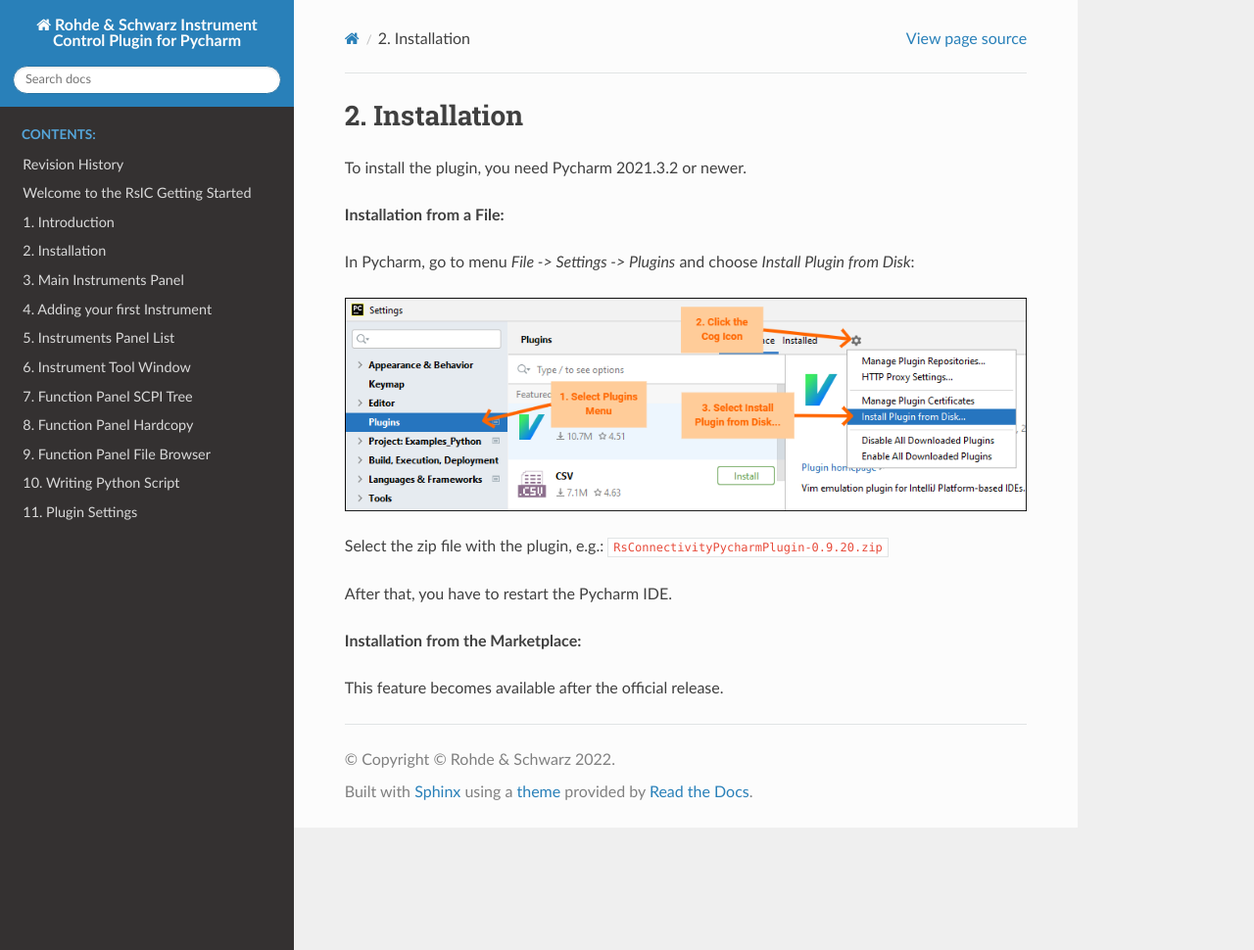
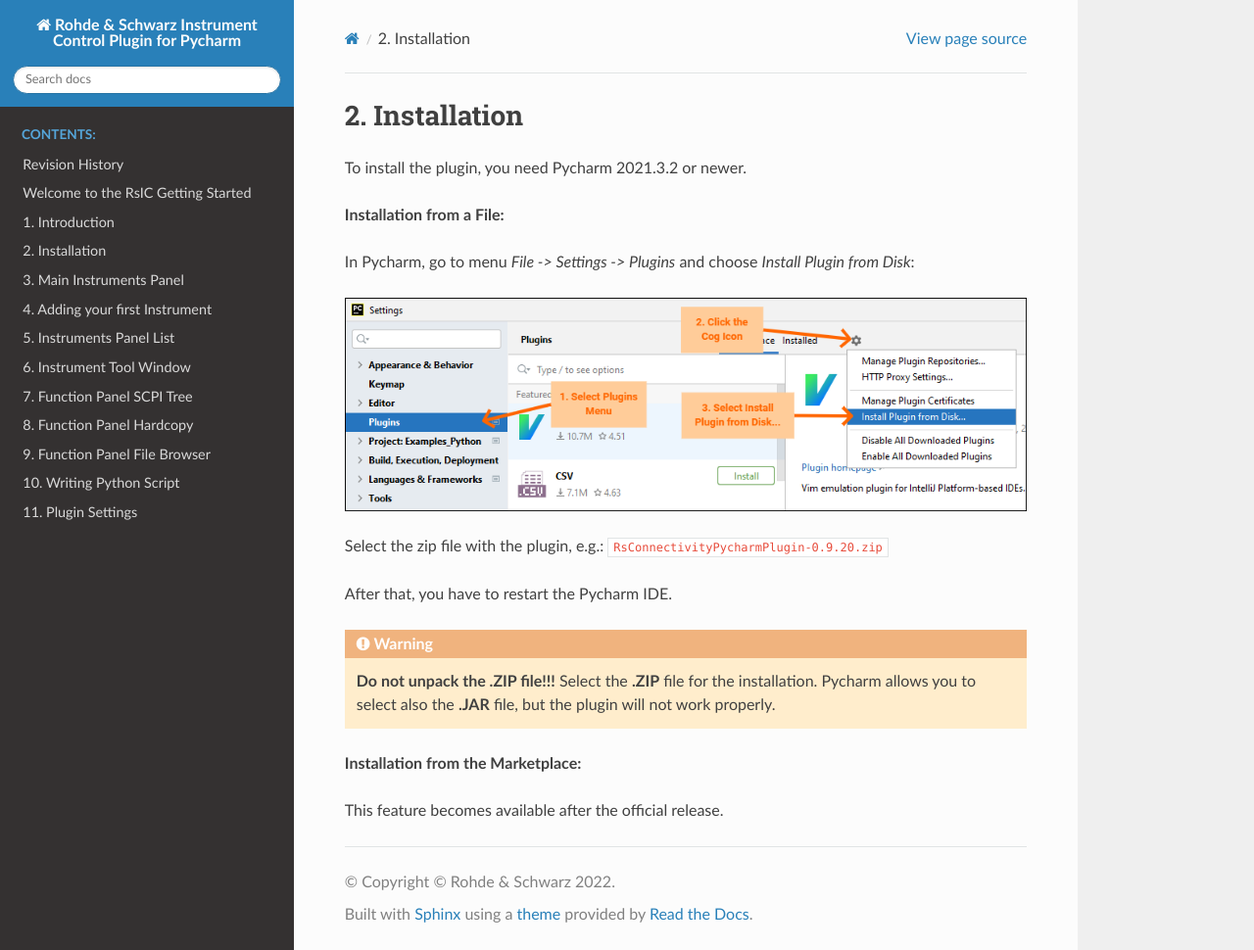
Before and after one commit to Rohde-Schwarz/rsicplugindocumentation, a Sphinx documentation site: the page built from docs/source/Chapter_02_Installation.rst, in a window 1280 px wide and 970 px high. Shown: the whole window at 98% size. Built offline with Sphinx 7.4.7 and the Read the Docs theme 2.0.0, drawn with Linux system fonts in a browser that asks for light colours.

Commit message:
Installation change

```diff
--- a/docs/source/Chapter_02_Installation.rst
+++ b/docs/source/Chapter_02_Installation.rst
@@ -13,6 +13,12 @@
 
 After that, you have to restart the Pycharm IDE.
 
+.. warning::
+
+	**Do not unpack the .ZIP file!!!** Select the **.ZIP** file for the installation.
+	Pycharm allows you to select also the **.JAR** file, but the plugin will not work properly.
+
+
 **Installation from the Marketplace:**
 
 This feature becomes available after the official release.
```
